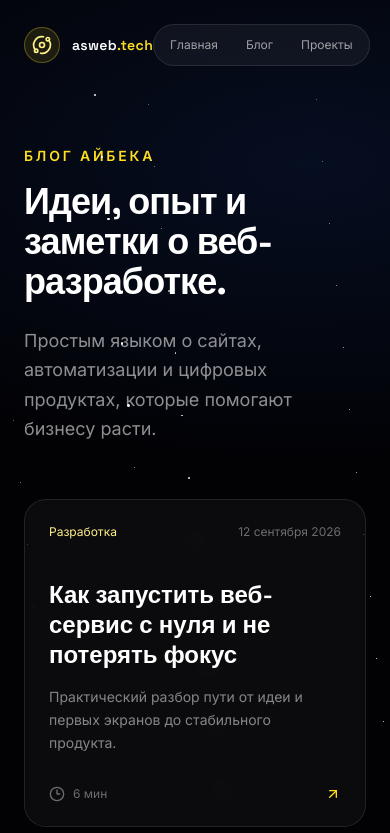
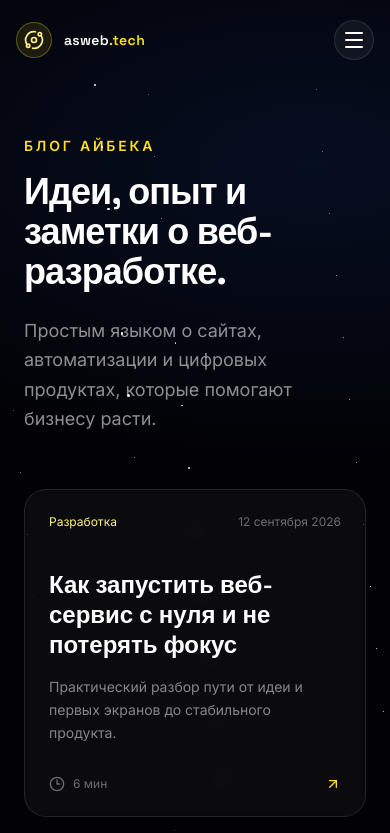
Before and after one commit to Aibek002/aibek-portfolio, a Next.js app: page /blog in a window 390 px wide. Shown: the top 833 px of the page. Built offline with nearby package versions, Linux system fonts and the light colour scheme.

Commit message:
Fix mobile navigation and action layout

```diff
--- a/app/page.tsx
+++ b/app/page.tsx
@@ -56,7 +56,7 @@ export default function Page() {
             под ключ: от идеи до запуска.
           </p>
 
-          <div className="mt-8 flex flex-col items-center gap-3 sm:flex-row lg:items-start lg:justify-start">
+          <div className="mt-8 flex w-full flex-col items-stretch gap-3 md:flex-row md:items-start md:justify-start">
             <Button
               asChild
               size="lg"
--- a/components/site-nav.tsx
+++ b/components/site-nav.tsx
@@ -1,5 +1,8 @@
+'use client'
+
+import { useState } from 'react'
 import Link from 'next/link'
-import { ArrowUpRight, Orbit } from 'lucide-react'
+import { ArrowUpRight, Menu, Orbit, X } from 'lucide-react'
 
 const links = [
   { href: '/', label: 'Главная' },
@@ -8,9 +11,11 @@ const links = [
 ]
 
 export function SiteNav() {
+  const [isOpen, setIsOpen] = useState(false)
+
   return (
-    <header className="relative z-20 mx-auto flex w-full max-w-6xl items-center justify-between px-6 py-6">
-      <Link href="/" className="group flex items-center gap-3" aria-label="Айбек Сейтжан — главная">
+    <header className="relative z-20 mx-auto flex w-full max-w-6xl items-center justify-between px-4 py-5 sm:px-6 sm:py-6">
+      <Link href="/" className="group flex items-center gap-3" aria-label="Айбек Сейтжан — главная" onClick={() => setIsOpen(false)}>
         <span className="flex size-9 items-center justify-center rounded-full border border-yellow-300/30 bg-yellow-300/10 text-yellow-200 transition-transform duration-300 group-hover:rotate-45">
           <Orbit aria-hidden="true" className="size-5" />
         </span>
@@ -18,7 +23,8 @@ export function SiteNav() {
           asweb<span className="text-yellow-300">.tech</span>
         </span>
       </Link>
-      <nav aria-label="Основная навигация" className="flex items-center gap-1 rounded-full border border-white/10 bg-white/5 p-1 backdrop-blur-md">
+
+      <nav aria-label="Основная навигация" className="hidden items-center gap-1 rounded-full border border-white/10 bg-white/5 p-1 backdrop-blur-md md:flex">
         {links.map((link) => (
           <Link
             key={link.href}
@@ -29,9 +35,38 @@ export function SiteNav() {
           </Link>
         ))}
       </nav>
-      <Link href="/projects" className="hidden items-center gap-1 text-sm text-white/55 transition-colors hover:text-yellow-200 sm:flex">
+
+      <Link href="/projects" className="hidden items-center gap-1 text-sm text-white/55 transition-colors hover:text-yellow-200 md:flex">
         Начать проект <ArrowUpRight aria-hidden="true" className="size-4" />
       </Link>
+
+      <button
+        type="button"
+        aria-expanded={isOpen}
+        aria-controls="mobile-navigation"
+        aria-label={isOpen ? 'Закрыть меню' : 'Открыть меню'}
+        onClick={() => setIsOpen((open) => !open)}
+        className="flex size-10 items-center justify-center rounded-full border border-white/10 bg-white/5 text-white transition-colors hover:bg-white/10 md:hidden"
+      >
+        {isOpen ? <X aria-hidden="true" /> : <Menu aria-hidden="true" />}
+      </button>
+
+      <nav
+        id="mobile-navigation"
+        aria-label="Мобильная навигация"
+        className={`absolute left-4 right-4 top-[calc(100%-0.5rem)] overflow-hidden rounded-2xl border border-white/10 bg-[#080912]/95 p-2 shadow-2xl backdrop-blur-xl transition-all duration-300 md:hidden ${isOpen ? 'visible translate-y-0 opacity-100' : 'invisible -translate-y-2 opacity-0'}`}
+      >
+        {links.map((link) => (
+          <Link
+            key={link.href}
+            href={link.href}
+            onClick={() => setIsOpen(false)}
+            className="block rounded-xl px-4 py-3 text-sm text-white/70 transition-colors hover:bg-white/10 hover:text-white"
+          >
+            {link.label}
+          </Link>
+        ))}
+      </nav>
     </header>
   )
 }
```
